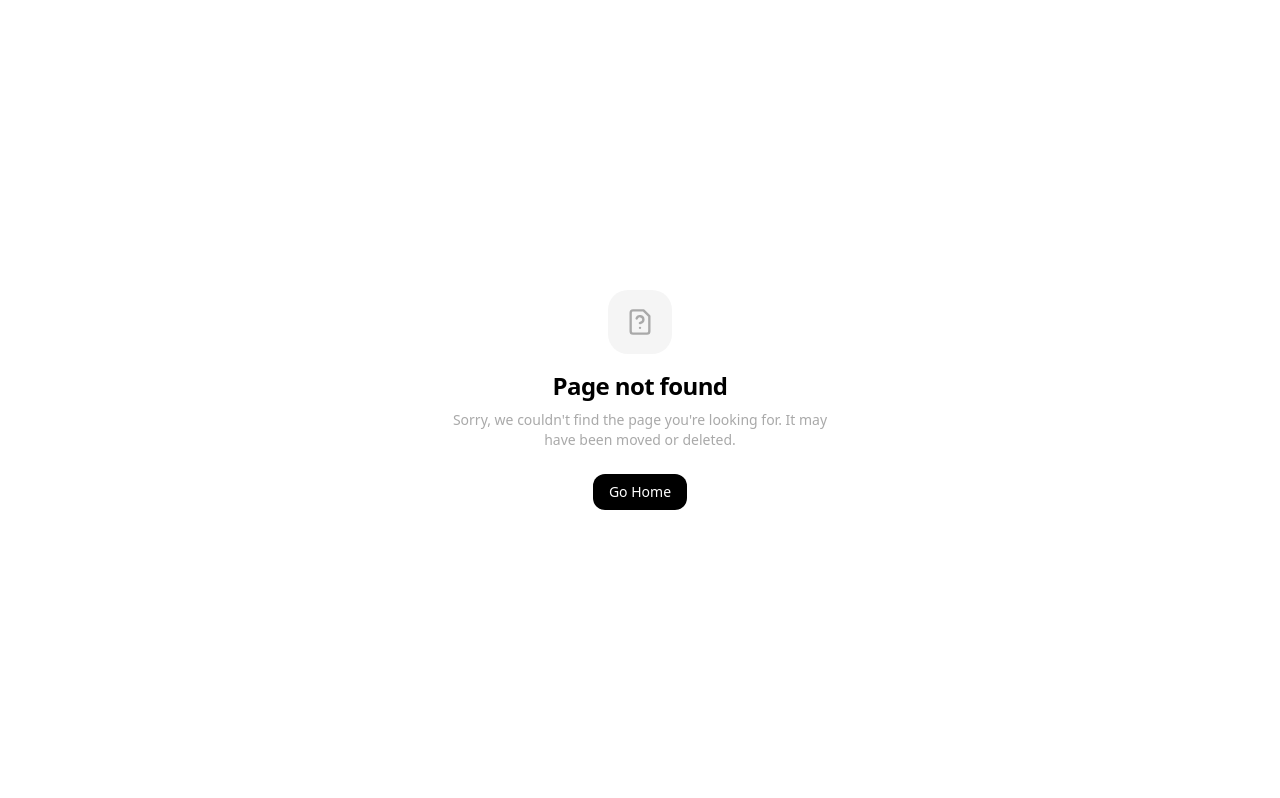
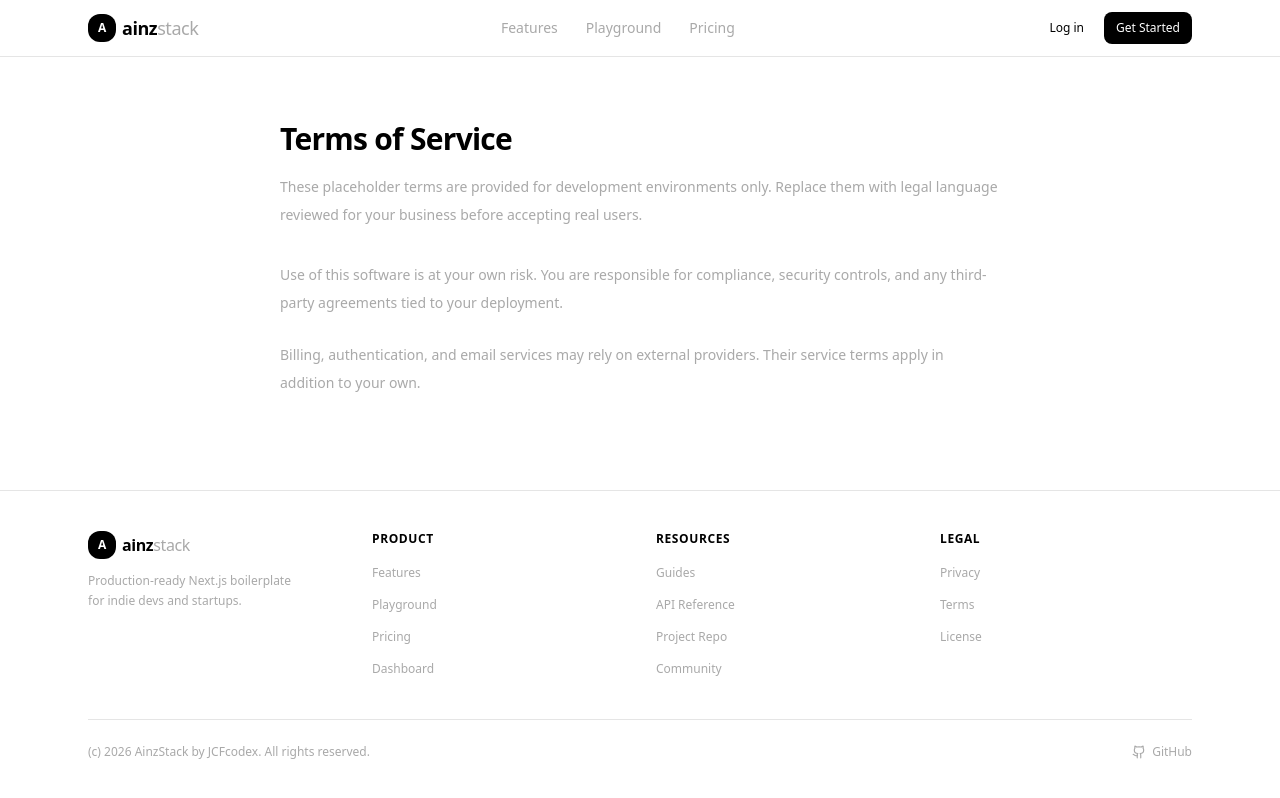
Before and after one commit to JCFcodex/ainz-stack, a Next.js app: page /terms in a window 1280 px wide. Before the commit this address had no page. Built offline with nearby package versions, Linux system fonts and the light colour scheme.

Commit message:
`feat: Enhance marketing pages with legal links and navigation`

```diff
--- a/src/app/(marketing)/page.tsx
+++ b/src/app/(marketing)/page.tsx
@@ -185,7 +185,10 @@ const features = [
 
 function FeaturesSection() {
   return (
-    <AnimatedSection className="border-t border-border py-16 sm:py-24">
+    <AnimatedSection
+      id="features"
+      className="border-t border-border py-16 sm:py-24"
+    >
       <div className="mx-auto max-w-6xl px-4 sm:px-6">
         <div className="text-center">
           <FadeIn>
@@ -236,7 +239,10 @@ function FeaturesSection() {
 /* ─────────────────── Playground ─────────────────── */
 function PlaygroundSection() {
   return (
-    <AnimatedSection className="border-t border-border py-16 sm:py-24">
+    <AnimatedSection
+      id="playground"
+      className="border-t border-border py-16 sm:py-24"
+    >
       <div className="mx-auto max-w-6xl px-4 sm:px-6">
         <div className="text-center">
           <FadeIn>
@@ -439,7 +445,10 @@ const plans = [
 
 function PricingSection() {
   return (
-    <AnimatedSection className="border-t border-border py-16 sm:py-24">
+    <AnimatedSection
+      id="pricing"
+      className="border-t border-border py-16 sm:py-24"
+    >
       <div className="mx-auto max-w-6xl px-4 sm:px-6">
         <div className="text-center">
           <FadeIn>
--- /dev/null
+++ b/src/app/(marketing)/privacy/page.tsx
@@ -0,0 +1,29 @@
+import type { Metadata } from "next";
+
+export const metadata: Metadata = {
+  title: "Privacy Policy",
+};
+
+export default function PrivacyPage() {
+  return (
+    <section className="mx-auto max-w-3xl px-4 py-16 sm:px-6">
+      <h1 className="text-3xl font-semibold tracking-tight">Privacy Policy</h1>
+      <p className="mt-4 text-sm leading-7 text-muted-foreground">
+        This template stores only the data needed to run authentication,
+        billing, and transactional emails. Replace this page with your
+        company-specific privacy policy before production launch.
+      </p>
+      <div className="mt-8 space-y-6 text-sm leading-7 text-muted-foreground">
+        <p>
+          We process account details, billing records, and notification
+          preferences to provide core product functionality.
+        </p>
+        <p>
+          If you deploy this starter, you are responsible for publishing legal
+          terms that match your data retention, third-party integrations, and
+          jurisdictional requirements.
+        </p>
+      </div>
+    </section>
+  );
+}
--- /dev/null
+++ b/src/app/(marketing)/terms/page.tsx
@@ -0,0 +1,29 @@
+import type { Metadata } from "next";
+
+export const metadata: Metadata = {
+  title: "Terms of Service",
+};
+
+export default function TermsPage() {
+  return (
+    <section className="mx-auto max-w-3xl px-4 py-16 sm:px-6">
+      <h1 className="text-3xl font-semibold tracking-tight">Terms of Service</h1>
+      <p className="mt-4 text-sm leading-7 text-muted-foreground">
+        These placeholder terms are provided for development environments only.
+        Replace them with legal language reviewed for your business before
+        accepting real users.
+      </p>
+      <div className="mt-8 space-y-6 text-sm leading-7 text-muted-foreground">
+        <p>
+          Use of this software is at your own risk. You are responsible for
+          compliance, security controls, and any third-party agreements tied to
+          your deployment.
+        </p>
+        <p>
+          Billing, authentication, and email services may rely on external
+          providers. Their service terms apply in addition to your own.
+        </p>
+      </div>
+    </section>
+  );
+}
--- a/src/components/footer.tsx
+++ b/src/components/footer.tsx
@@ -1,84 +1,103 @@
 import Link from "next/link";
+import { Github } from "lucide-react";
 import { Logo } from "@/components/logo";
-import { Github } from "lucide-react";
+
+type FooterLink = {
+  label: string;
+  href: string;
+  external?: boolean;
+};
+
+const productLinks: FooterLink[] = [
+  { label: "Features", href: "/#features" },
+  { label: "Playground", href: "/#playground" },
+  { label: "Pricing", href: "/#pricing" },
+  { label: "Dashboard", href: "/dashboard" },
+];
+
+const resourceLinks: FooterLink[] = [
+  { label: "Guides", href: "https://nextjs.org/docs", external: true },
+  {
+    label: "API Reference",
+    href: "https://supabase.com/docs/reference/javascript",
+    external: true,
+  },
+  { label: "Project Repo", href: "https://github.com/JCFcodex/ainz-stack", external: true },
+  {
+    label: "Community",
+    href: "https://github.com/JCFcodex/ainz-stack/discussions",
+    external: true,
+  },
+];
+
+const legalLinks: FooterLink[] = [
+  { label: "Privacy", href: "/privacy" },
+  { label: "Terms", href: "/terms" },
+  {
+    label: "License",
+    href: "https://github.com/JCFcodex/ainz-stack/blob/main/LICENSE",
+    external: true,
+  },
+];
+
+function FooterLinks({ links }: { links: FooterLink[] }) {
+  return (
+    <ul className="space-y-2">
+      {links.map((link) => (
+        <li key={link.label}>
+          <Link
+            href={link.href}
+            target={link.external ? "_blank" : undefined}
+            rel={link.external ? "noopener noreferrer" : undefined}
+            className="text-xs text-muted-foreground transition-colors hover:text-foreground"
+          >
+            {link.label}
+          </Link>
+        </li>
+      ))}
+    </ul>
+  );
+}
 
 export function Footer() {
   return (
     <footer className="border-t border-border bg-background">
       <div className="mx-auto max-w-6xl px-4 py-10 sm:px-6">
         <div className="grid grid-cols-2 gap-8 md:grid-cols-4">
-          {/* Brand */}
           <div className="col-span-2 md:col-span-1">
             <Logo size="sm" />
-            <p className="mt-3 text-xs text-muted-foreground leading-relaxed">
+            <p className="mt-3 text-xs leading-relaxed text-muted-foreground">
               Production-ready Next.js boilerplate
               <br />
               for indie devs and startups.
             </p>
           </div>
 
-          {/* Product */}
           <div>
             <h4 className="mb-3 text-xs font-semibold uppercase tracking-wider text-foreground">
               Product
             </h4>
-            <ul className="space-y-2">
-              {["Features", "Pricing", "Changelog", "Docs"].map((item) => (
-                <li key={item}>
-                  <Link
-                    href="#"
-                    className="text-xs text-muted-foreground transition-colors hover:text-foreground"
-                  >
-                    {item}
-                  </Link>
-                </li>
-              ))}
-            </ul>
+            <FooterLinks links={productLinks} />
           </div>
 
-          {/* Resources */}
           <div>
             <h4 className="mb-3 text-xs font-semibold uppercase tracking-wider text-foreground">
               Resources
             </h4>
-            <ul className="space-y-2">
-              {["Guides", "API Reference", "Blog", "Community"].map((item) => (
-                <li key={item}>
-                  <Link
-                    href="#"
-                    className="text-xs text-muted-foreground transition-colors hover:text-foreground"
-                  >
-                    {item}
-                  </Link>
-                </li>
-              ))}
-            </ul>
+            <FooterLinks links={resourceLinks} />
           </div>
 
-          {/* Legal */}
           <div>
             <h4 className="mb-3 text-xs font-semibold uppercase tracking-wider text-foreground">
               Legal
             </h4>
-            <ul className="space-y-2">
-              {["Privacy", "Terms", "License"].map((item) => (
-                <li key={item}>
-                  <Link
-                    href="#"
-                    className="text-xs text-muted-foreground transition-colors hover:text-foreground"
-                  >
-                    {item}
-                  </Link>
-                </li>
-              ))}
-            </ul>
+            <FooterLinks links={legalLinks} />
           </div>
         </div>
 
-        {/* Bottom */}
         <div className="mt-10 flex flex-col items-center justify-between gap-3 border-t border-border pt-6 sm:flex-row">
           <p className="text-xs text-muted-foreground">
-            © 2026 AinzStack by JCFcodex. All rights reserved.
+            (c) 2026 AinzStack by JCFcodex. All rights reserved.
           </p>
           <Link
             href="https://github.com/JCFcodex/ainz-stack"
--- a/src/components/motion.tsx
+++ b/src/components/motion.tsx
@@ -103,10 +103,12 @@ export function StaggerItem({
 export function AnimatedSection({
   children,
   className,
+  id,
   delay = 0,
 }: {
   children: React.ReactNode;
   className?: string;
+  id?: string;
   delay?: number;
 }) {
   const ref = React.useRef<HTMLDivElement>(null);
@@ -114,6 +116,7 @@ export function AnimatedSection({
 
   return (
     <motion.section
+      id={id}
       ref={ref}
       initial={{ opacity: 0, y: 30 }}
       animate={isInView ? { opacity: 1, y: 0 } : { opacity: 0, y: 30 }}
```
